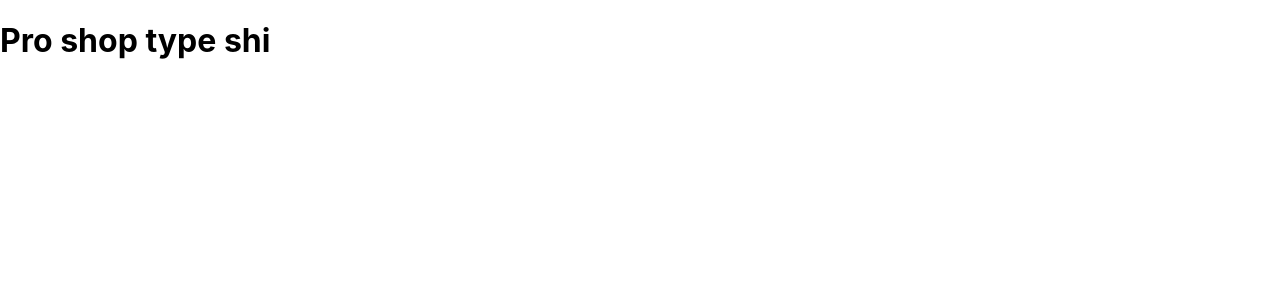
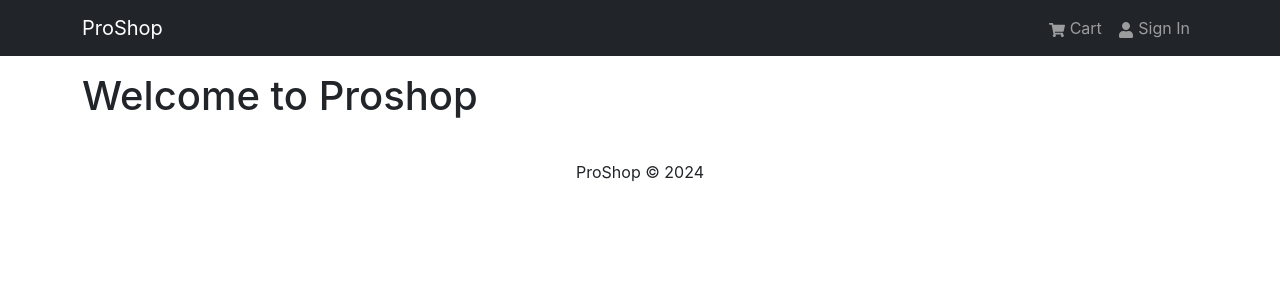
Before and after one commit to coder-2011/ecommerce-shop, a React (Create React App) app in the folder frontend/: page / in a window 1280 px wide. Shown: the top 300 px of the page. Built offline with nearby package versions, Linux system fonts and the light colour scheme.

Commit message:
Footer Component

```diff
--- a/frontend/package.json
+++ b/frontend/package.json
@@ -6,9 +6,12 @@
     "@testing-library/jest-dom": "^5.17.0",
     "@testing-library/react": "^13.4.0",
     "@testing-library/user-event": "^13.5.0",
+    "bootstrap": "^5.3.3",
     "react": "^18.3.1",
+    "react-bootstrap": "^2.10.2",
     "react-dom": "^18.3.1",
-    "react-scripts": "5.0.1",
+    "react-icons": "^5.2.1",
+    "react-scripts": "^5.0.1",
     "web-vitals": "^2.1.4"
   },
   "scripts": {
--- a/frontend/src/App.js
+++ /dev/null
@@ -1,9 +0,0 @@
-import React from 'react'
-
-const App = () => {
-  return (
-    <h1>Pro shop type shi</h1>
-  )
-}
-
-export default App;
--- /dev/null
+++ b/frontend/src/App.jsx
@@ -0,0 +1,18 @@
+import {Container} from 'react-bootstrap';
+import Header from "./components/Header.jsx";
+import Footer from './components/Footer.jsx';
+const App = () => {
+  return (
+    <>
+    <Header />
+    <main className='py-3'>
+      <Container>
+        <h1>Welcome to Proshop</h1>
+      </Container>
+    </main>
+    <Footer />
+    </>
+  )
+}
+
+export default App;
--- /dev/null
+++ b/frontend/src/components/Footer.jsx
@@ -0,0 +1,18 @@
+import { Container, Row, Col } from 'react-bootstrap';
+
+const Footer = () => {
+  const currentYear = new Date().getFullYear();
+
+  return (
+    <footer>
+      <Container>
+        <Row>
+          <Col className='text-center py-3'>
+            <p>ProShop &copy; {currentYear}</p>
+          </Col>
+        </Row>
+      </Container>
+    </footer>
+  );
+};
+export default Footer;
--- /dev/null
+++ b/frontend/src/components/Header.jsx
@@ -0,0 +1,23 @@
+import {Navbar, Nav, Container} from 'react-bootstrap';
+import { FaShoppingCart, FaUser} from 'react-icons/fa';
+
+const Header = () => {
+  return (
+    <header>
+        <Navbar bg="dark" variant="dark" expand="md"  collapseOnSelect>
+            <Container>
+                <Navbar.Brand href="/">ProShop</Navbar.Brand>
+                <Navbar.Toggle aria-controls="basic-navbar-nav" />
+                <Navbar.Collapse id="basic-navbar-nav">
+                    <Nav className="ms-auto">
+                        <Nav.Link href="/cart"><FaShoppingCart /> Cart</Nav.Link>
+                        <Nav.Link href="/login"><FaUser /> Sign In</Nav.Link>
+                    </Nav>
+                </Navbar.Collapse>
+            </Container>
+        </Navbar>
+    </header>
+  )
+}
+
+export default Header
--- a/frontend/src/index.js
+++ b/frontend/src/index.js
@@ -1,5 +1,6 @@
 import React from 'react';
 import ReactDOM from 'react-dom/client';
+import 'bootstrap/dist/css/bootstrap.min.css';
 import './index.css';
 import App from './App';
 import reportWebVitals from './reportWebVitals';
@@ -11,7 +12,4 @@
   </React.StrictMode>
 );
 
-// If you want to start measuring performance in your app, pass a function
-// to log results (for example: reportWebVitals(console.log))
-// or send to an analytics endpoint. Learn more: https://bit.ly/CRA-vitals
 reportWebVitals();
```
Also changed, not shown: 1 other file (tests, documents, lock files or other folders).
